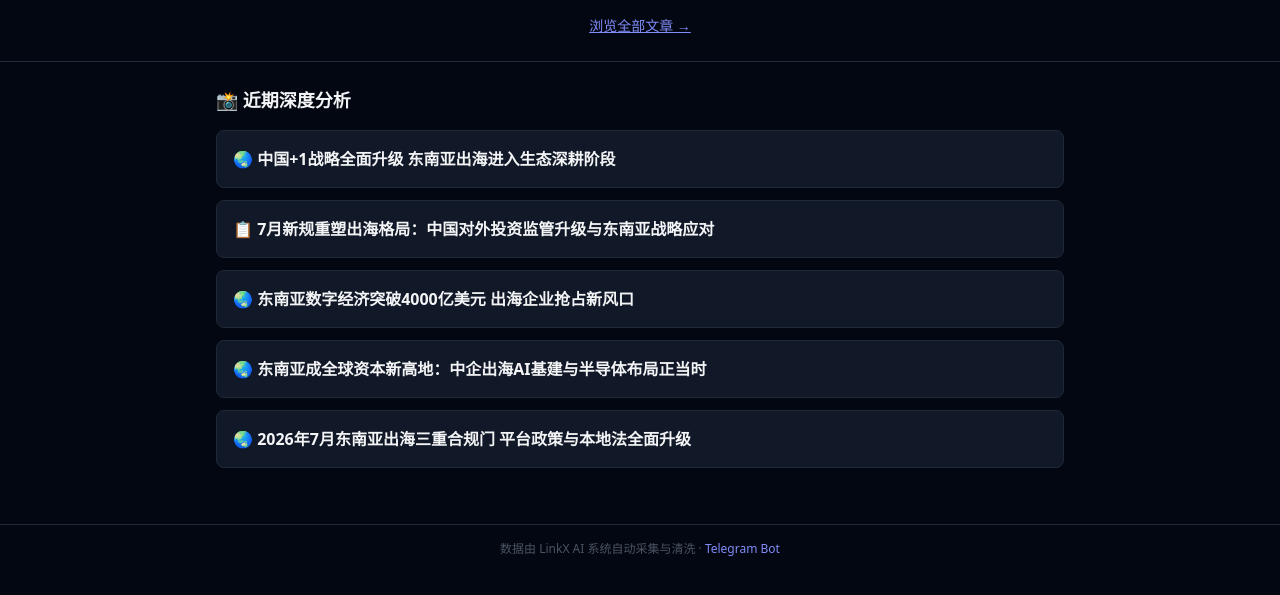
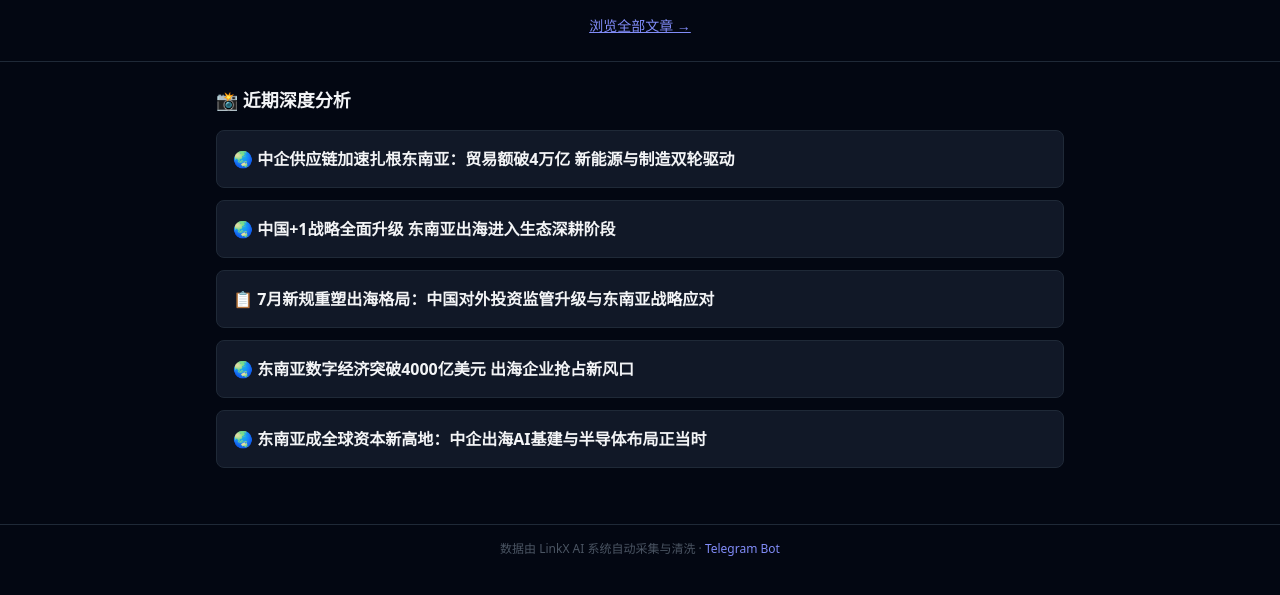
Before and after one commit to suchenyang0910-glitch/linkx-seo-blog, a website: page index.html in a window 1280 px wide. Shown: the part 83-678 px from the top of the page. Drawn offline with nearby package versions, Linux system fonts and the light colour scheme.

Commit message:
daily: 2026-07-21 中企供应链加速扎根东南亚 贸易额破4万亿

```diff
--- a/index.html
+++ b/index.html
@@ -17,11 +17,11 @@
 <main class="max-w-4xl mx-auto p-6">
 <h2 class="text-lg font-semibold mb-4">📸 近期深度分析</h2>
 <div class="space-y-3">
+<a href="/content/posts/2026-07-21-china-asean-supply-chain-green-energy.md" class="block bg-gray-900 p-4 rounded-lg border border-gray-800 hover:border-indigo-500 transition font-semibold">🌏 中企供应链加速扎根东南亚：贸易额破4万亿 新能源与制造双轮驱动</a>
 <a href="/content/posts/2026-07-21-china-plus1-dongnanya-chuhai-xinjieduan.md" class="block bg-gray-900 p-4 rounded-lg border border-gray-800 hover:border-indigo-500 transition font-semibold">🌏 中国+1战略全面升级 东南亚出海进入生态深耕阶段</a>
 <a href="/content/posts/2026-07-21-china-chuhai-touzi-xinguifan.md" class="block bg-gray-900 p-4 rounded-lg border border-gray-800 hover:border-indigo-500 transition font-semibold">📋 7月新规重塑出海格局：中国对外投资监管升级与东南亚战略应对</a>
 <a href="/content/posts/2026-07-21-dongnanya-chuhai-shuzijingji-4000yi.md" class="block bg-gray-900 p-4 rounded-lg border border-gray-800 hover:border-indigo-500 transition font-semibold">🌏 东南亚数字经济突破4000亿美元 出海企业抢占新风口</a>
 <a href="/content/posts/2026-07-19-dongnanya-ziben-jingzheng-xinjushou.md" class="block bg-gray-900 p-4 rounded-lg border border-gray-800 hover:border-indigo-500 transition font-semibold">🌏 东南亚成全球资本新高地：中企出海AI基建与半导体布局正当时</a>
-<a href="/content/posts/2026-07-18-dongnanya-chuhai-hegui-sanchongmen.md" class="block bg-gray-900 p-4 rounded-lg border border-gray-800 hover:border-indigo-500 transition font-semibold">🌏 2026年7月东南亚出海三重合规门 平台政策与本地法全面升级</a>
 </div>
 </main>
 <footer class="text-center text-gray-600 text-xs mt-8 p-4 border-t border-gray-800">
```
